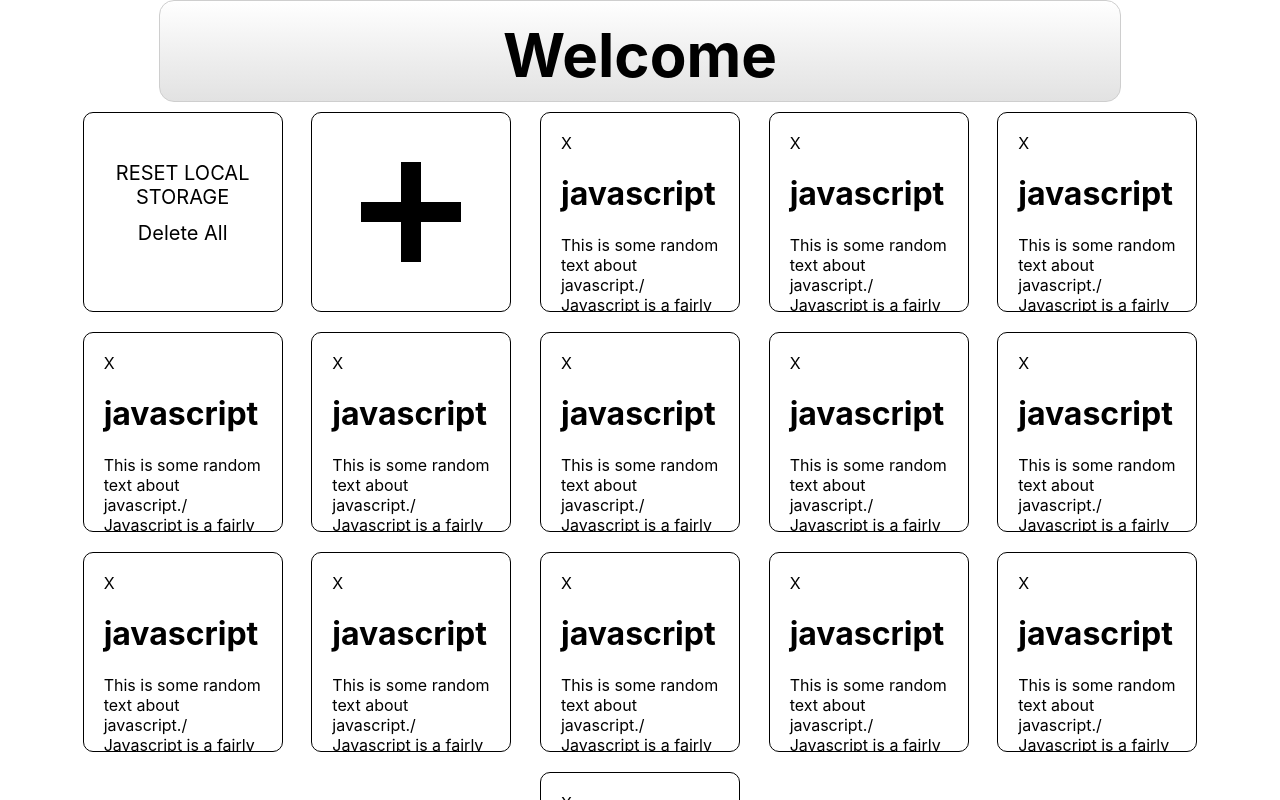
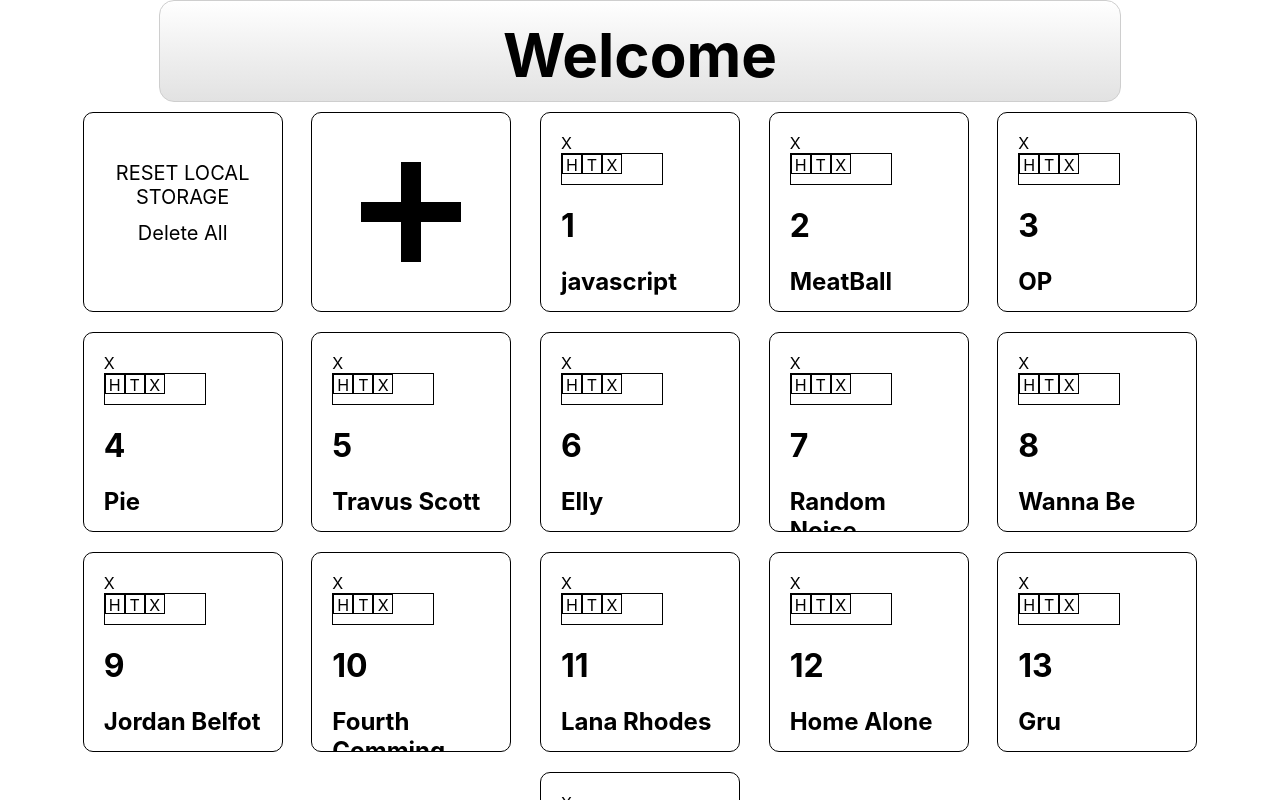
Before and after one commit to Christopher-Lamb/study-app, a React (Create React App) app in the folder client/: page / in a window 1280 px wide. Both pictures are taken after a click on the button "RESET LOCAL STORAGE". Shown: the top 800 px of the page. Built offline with nearby package versions, Linux system fonts and the light colour scheme.

Commit message:
AddHeader and AddText component

```diff
--- a/client/src/Information.json
+++ b/client/src/Information.json
@@ -2,85 +2,141 @@
   {
     "id": "1",
     "title": "javascript",
-    "header": "Javascript 1",
+    "content": [
+      { "header": "Javascript 1" },
+      {
         "text": "This is some random text about javascript./ Javascript is a fairly fast programming language. I Would know because i have in fact made a snake game that operates way too many array loops thant one should is pieces of secounds and it runs and regular human opperable speeds"
+      }
+    ]
   },
   {
     "id": "2",
-    "title": "javascript",
-    "header": "Javascript 2",
+    "title": "MeatBall",
+    "content": [
+      { "header": "Javascript 2" },
+      {
         "text": "This is some random text about javascript./ Javascript is a fairly fast programming language. I Would know because i have in fact made a snake game that operates way too many array loops thant one should is pieces of secounds and it runs and regular human opperable speeds"
+      }
+    ]
   },
   {
     "id": "3",
-    "title": "javascript",
-    "header": "Javascript 3",
+    "title": "OP",
+    "content": [
+      { "header": "Javascript 3" },
+      {
         "text": "This is some random text about javascript./ Javascript is a fairly fast programming language. I Would know because i have in fact made a snake game that operates way too many array loops thant one should is pieces of secounds and it runs and regular human opperable speeds"
+      }
+    ]
   },
   {
     "id": "4",
-    "title": "javascript",
-    "header": "Javascript 4",
+    "title": "Pie",
+    "content": [
+      { "header": "Javascript 4" },
+      {
         "text": "This is some random text about javascript./ Javascript is a fairly fast programming language. I Would know because i have in fact made a snake game that operates way too many array loops thant one should is pieces of secounds and it runs and regular human opperable speeds"
+      }
+    ]
   },
   {
     "id": "5",
-    "title": "javascript",
-    "header": "Javascript 5",
+    "title": "Travus Scott",
+    "content": [
+      { "header": "Javascript 5" },
+      {
         "text": "This is some random text about javascript./ Javascript is a fairly fast programming language. I Would know because i have in fact made a snake game that operates way too many array loops thant one should is pieces of secounds and it runs and regular human opperable speeds"
+      }
+    ]
   },
   {
     "id": "6",
-    "title": "javascript",
-    "header": "Javascript 6",
+    "title": "Elly",
+    "content": [
+      { "header": "Javascript 6" },
+      {
         "text": "This is some random text about javascript./ Javascript is a fairly fast programming language. I Would know because i have in fact made a snake game that operates way too many array loops thant one should is pieces of secounds and it runs and regular human opperable speeds"
+      }
+    ]
   },
   {
     "id": "7",
-    "title": "javascript",
-    "header": "Javascript 7",
+    "title": "Random Noise",
+    "content": [
+      { "header": "Javascript 7" },
+      {
         "text": "This is some random text about javascript./ Javascript is a fairly fast programming language. I Would know because i have in fact made a snake game that operates way too many array loops thant one should is pieces of secounds and it runs and regular human opperable speeds"
+      }
+    ]
   },
   {
     "id": "8",
-    "title": "javascript",
-    "header": "Javascript 7",
+    "title": "Wanna Be",
+    "content": [
+      { "header": "Javascript 7" },
+      {
         "text": "This is some random text about javascript./ Javascript is a fairly fast programming language. I Would know because i have in fact made a snake game that operates way too many array loops thant one should is pieces of secounds and it runs and regular human opperable speeds"
+      }
+    ]
   },
   {
     "id": "9",
-    "title": "javascript",
-    "header": "Javascript 7",
+    "title": "Jordan Belfot",
+    "content": [
+      { "header": "Javascript 7" },
+      {
         "text": "This is some random text about javascript./ Javascript is a fairly fast programming language. I Would know because i have in fact made a snake game that operates way too many array loops thant one should is pieces of secounds and it runs and regular human opperable speeds"
+      }
+    ]
   },
   {
     "id": "10",
-    "title": "javascript",
-    "header": "Javascript 7",
+    "title": "Fourth Comming",
+    "content": [
+      { "header": "Javascript 7" },
+      {
         "text": "This is some random text about javascript./ Javascript is a fairly fast programming language. I Would know because i have in fact made a snake game that operates way too many array loops thant one should is pieces of secounds and it runs and regular human opperable speeds"
+      }
+    ]
   },
   {
     "id": "11",
-    "title": "javascript",
-    "header": "Javascript 7",
+    "title": "Lana Rhodes",
+    "content": [
+      { "header": "Javascript 7" },
+      {
         "text": "This is some random text about javascript./ Javascript is a fairly fast programming language. I Would know because i have in fact made a snake game that operates way too many array loops thant one should is pieces of secounds and it runs and regular human opperable speeds"
+      }
+    ]
   },
   {
     "id": "12",
-    "title": "javascript",
-    "header": "Javascript 7",
+    "title": "Home Alone",
+    "content": [
+      { "header": "Javascript 7" },
+      {
         "text": "This is some random text about javascript./ Javascript is a fairly fast programming language. I Would know because i have in fact made a snake game that operates way too many array loops thant one should is pieces of secounds and it runs and regular human opperable speeds"
+      }
+    ]
   },
   {
     "id": "13",
-    "title": "javascript",
-    "header": "Javascript 7",
+    "title": "Gru",
+    "content": [
+      { "header": "Javascript 7" },
+      {
         "text": "This is some random text about javascript./ Javascript is a fairly fast programming language. I Would know because i have in fact made a snake game that operates way too many array loops thant one should is pieces of secounds and it runs and regular human opperable speeds"
+      }
+    ]
   },
   {
     "id": "14",
-    "title": "javascript",
-    "header": "Javascript 7",
+    "title": "Ugly People",
+    "content": [
+      { "header": "Javascript 7" },
+      {
         "text": "This is some random text about javascript./ Javascript is a fairly fast programming language. I Would know because i have in fact made a snake game that operates way too many array loops thant one should is pieces of secounds and it runs and regular human opperable speeds"
       }
     ]
+  }
+]
--- a/client/src/components/BoxItem/index.js
+++ b/client/src/components/BoxItem/index.js
@@ -1,17 +1,72 @@
-import React from "react";
-import InfoStorageBox from "../InfoStorageBox";
+import React, { useEffect, useState } from "react";
+import InfoStorageBoxCSS from "../InfoStorageBox/InfoStorageBox.module.css";
+import ContentSelector from "../ContentSelector";
+import AddHeader from "../addHeader";
+import AddText from "../addText";
 // import BoxItemCSS from "./BoxItem.module.css";
 
 export default function BoxItem({ info }) {
+  const [classList, setClassList] = useState(`${InfoStorageBoxCSS.storageBox}`);
+  const [isOpen, setIsOpen] = useState(false);
+  const [contentState, setContentState] = useState({});
+  const [newComponent, setNewComponentState] = useState();
+
+  useEffect(() => {
+    setContentState(info);
+  }, [[], info]);
+  //Handles Open for Box clicked
+  const handleClick = () => {
+    //If box is able to be opened and is closed
+    if (!isOpen) {
+      setClassList(
+        `${InfoStorageBoxCSS.storageBox} ${InfoStorageBoxCSS.storageBoxOpen}`
+      );
+      setIsOpen(true);
+    }
+    //If box is able to be opened and is open
+  };
+
+  const handleExit = () => {
+    if (isOpen) {
+      setClassList(`${InfoStorageBoxCSS.storageBox} `);
+      setIsOpen(false);
+    }
+  };
+
+  const handleHeaderBtn = () => {
+    setNewComponentState(<AddHeader />);
+  };
+
+  const handleTextBtn = () => {
+    setNewComponentState(<AddText />);
+  };
+
+  const handleSelectorCancel = () => {
+    setNewComponentState(null);
+  };
+
   //User Create Box item
   return (
     <>
-      <InfoStorageBox canOpen={true}>
-        <button>X</button>
-        <h1>{info.title}</h1>
-        <p>{info.text}</p>
+      <div onClick={handleClick} className={classList}>
+        <button onClick={handleExit}>X</button>
+        <ContentSelector
+          createHeader={handleHeaderBtn}
+          createText={handleTextBtn}
+          cancelBtn={handleSelectorCancel}
+        />
+        <h1>{contentState.id}</h1>
+        <h2>{contentState.title}</h2>
+        {contentState.content ? (
+          <div className={InfoStorageBoxCSS.contentContainer}>
+            <p>{contentState.content[0].header}</p>
+            <p>{contentState.content[1].text}</p>
+            {newComponent}
+          </div>
+        ) : null}
+
         {/* <button>Edit</button> */}
-      </InfoStorageBox>
+      </div>
     </>
   );
 }
--- /dev/null
+++ b/client/src/components/ContentSelector/ContentSelector.module.css
@@ -0,0 +1,15 @@
+.container {
+  height: 30px;
+  width: 100px;
+  background: white;
+  border: 1px solid black;
+  position: relative;
+}
+
+.btn {
+  height: 20px;
+  width: 20px;
+  background: white;
+  border: 1px solid black;
+  position: relative;
+}
--- /dev/null
+++ b/client/src/components/ContentSelector/index.js
@@ -0,0 +1,23 @@
+import React from "react";
+import ContentSelectorCSS from "./ContentSelector.module.css";
+
+export default function ContentSelector({
+  createHeader,
+  createText,
+  cancelBtn,
+}) {
+  return (
+    <div className={ContentSelectorCSS.container}>
+      <button onClick={createHeader} className={ContentSelectorCSS.btn}>
+        H
+      </button>
+      <button onClick={createText} className={ContentSelectorCSS.btn}>
+        T
+      </button>
+      <button onClick={cancelBtn} className={ContentSelectorCSS.btn}>
+        X
+      </button>
+      {/* <div className={ContentSelectorCSS.headerBtn}></div> */}
+    </div>
+  );
+}
--- a/client/src/components/InfoStorageBox/InfoStorageBox.module.css
+++ b/client/src/components/InfoStorageBox/InfoStorageBox.module.css
@@ -2,6 +2,7 @@
   box-sizing: border-box;
   border: 1px solid black;
   height: 200px;
+  min-height: auto;
   width: 200px;
   overflow: hidden;
   margin: 10px;
@@ -22,8 +23,15 @@
 
 .storageBoxOpen {
   z-index: 3 !important;
-  width: 100vw !important;
-  height: 100vh !important;
+  width: 99vw !important;
+  height: 1500px !important;
+  top: 0px;
   position: absolute !important;
   transition: 2s ease-in-out !important;
+  border-radius: 0 !important;
+  margin: 0px !important;
 }
+
+.contentContainer {
+  width: 99vw;
+}
--- /dev/null
+++ b/client/src/components/addHeader/addHeader.module.css
@@ -0,0 +1,5 @@
+.container {
+  width: 80%;
+  height: 40px;
+  border: 1px solid black;
+}
--- /dev/null
+++ b/client/src/components/addHeader/index.js
@@ -0,0 +1,10 @@
+import React from "react";
+import addHeaderCSS from "./addHeader.module.css";
+
+export default function ItemHeader() {
+  return (
+    <div className={addHeaderCSS.container}>
+      <input></input>
+    </div>
+  );
+}
--- /dev/null
+++ b/client/src/components/addText/addText.module.css
@@ -0,0 +1,5 @@
+.container {
+  width: 80%;
+  height: 40px;
+  border: 1px solid black;
+}
--- /dev/null
+++ b/client/src/components/addText/index.js
@@ -0,0 +1,10 @@
+import React from "react";
+import addTextCSS from "./addText.module.css";
+
+export default function ItemText() {
+  return (
+    <div className={addTextCSS.container}>
+      <textarea></textarea>
+    </div>
+  );
+}
```
Also changed, not shown: client/src/components/StorageBoxesContainer/index.js (+5 -5 lines). Lines whose indentation alone changed are shown as unchanged.
